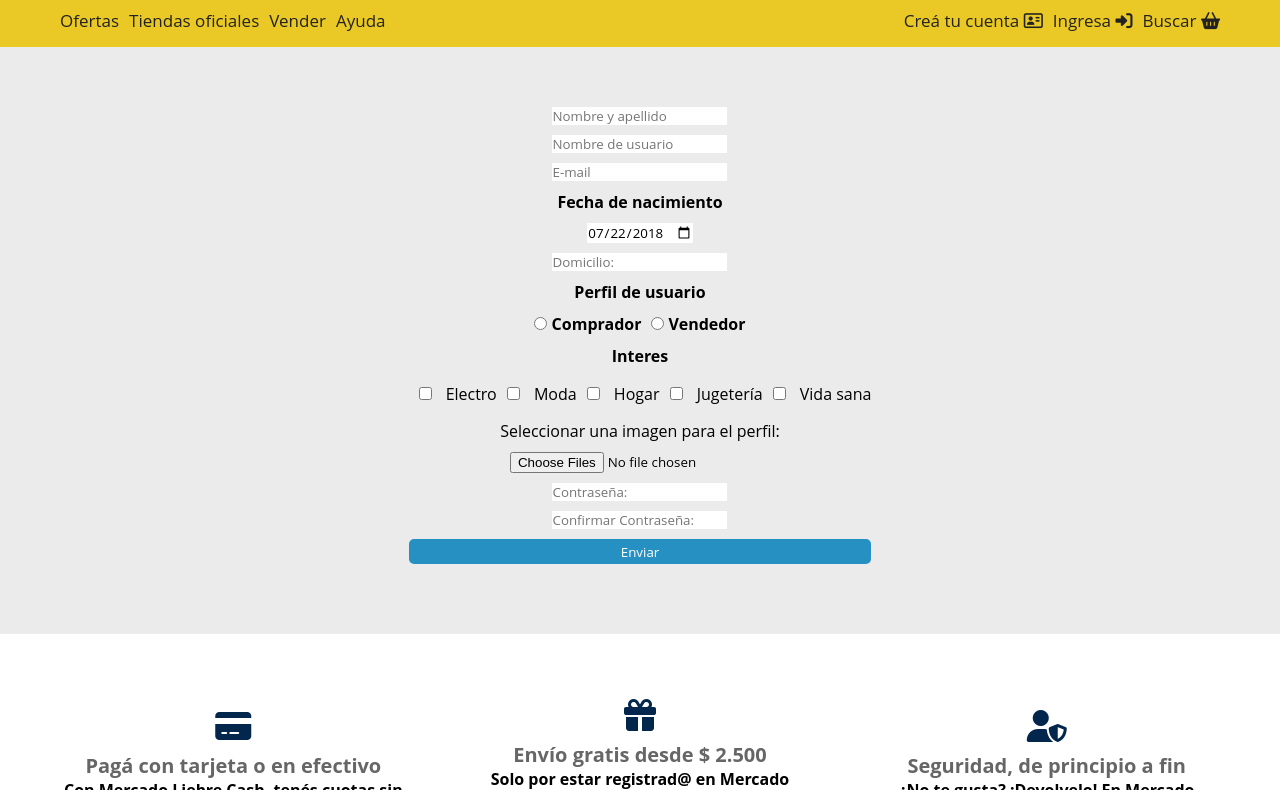
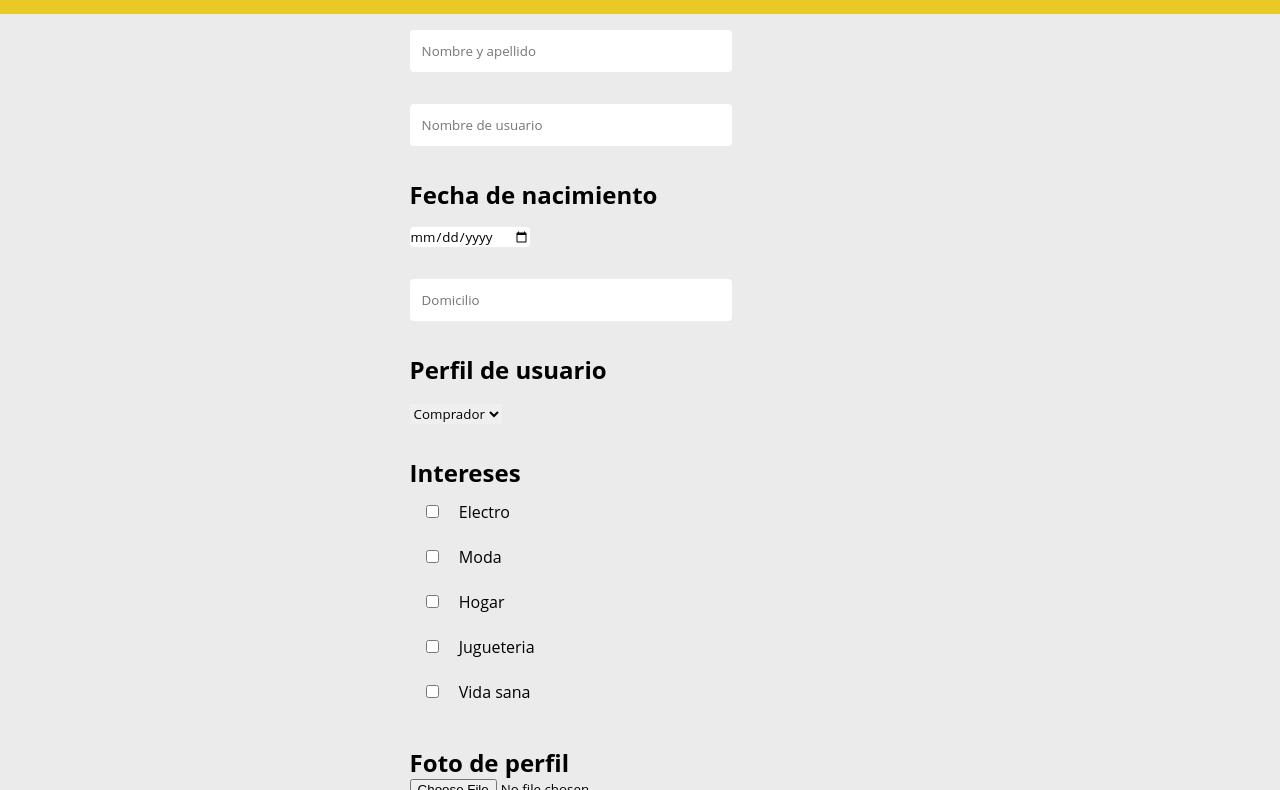
Before and after one commit to marquitos600/mercado_liebre, a website: page views/register.html in a window 1280 px wide. Shown: the part 113-903 px from the top of the page. Drawn offline with Linux system fonts and the light colour scheme.

Commit message:
actualizacion

```diff
--- a/public/css/form.css
+++ b/public/css/form.css
@@ -8,72 +8,135 @@
     margin: 0;
     padding: 0;
     border: 0;
+
   }
 
-.formulario{
-    text-align: center;
-    margin: 50px;
+  .main {
+    background-color: #ebebeb;
+    display: flex;
+    flex-direction: column;
+    align-items: center;
+    justify-content: flex-start;
+    padding: 1rem 0;
 }
 
-p label{
-    font-weight:bold;
+.formulario-registro {
+    width: 70%;
+    margin: 1rem 0;
 }
 
-.radio{
-    display: flex;
-    align-items: center;
-    justify-content: center;
+
+.campo {
+    display: block;
+    margin-bottom: 2rem;
+    padding-left: 0.75rem;
+    width: 100%;
+    background-color: #ffffff;
+    border-radius: 4px;
 }
 
-.vendedor{
-    margin-left: 10px;
+.campo input {
+    width: 100%;
+    height: 100%;
+    padding: 0.75rem 0;
 }
-div{
+
+
+input {
+    display: block;
+}
+
+
+button, input {
+    border: none;
+    background-image: none;
+    background-color: transparent;
+    -webkit-box-shadow: none;
+    -moz-box-shadow: none;
+    box-shadow: none;
+    outline: none;
+}
+
+.nacimiento {
+    margin-bottom: 2rem;
+}
+
+.nacimiento label h2 {
+    margin-bottom: 1rem;
+}
+
+
+.nacimiento input {
+    background-color: #ffffff;
+    border-radius: 4px;
+}
+
+.perfil-usuario {
+    margin-bottom: 2rem;
+}
+
+.perfil-usuario label h2 {
+    margin-bottom: 1rem;
+}
+
+.intereses {
+    margin-bottom: 2rem;
+}
+
+.checkboxes {
     display: flex;
-    align-items: center;
-    justify-content: center;
-    margin: 10px;
+    flex-direction: column;
 }
-#cbox2{
-margin: 10px;
+
+.checkboxes div input {
+    display: inline;
+    margin: 1rem;
 }
-p{
-    font-weight: bold;
+
+.foto-usuario {
+    margin-bottom: 2rem;
+}
+
+.botones {
+    display: flex;
+    justify-content: space-between;
+}
+
+.boton-registrarse, .boton-borrar-todo {
+    width: 45%;
+}
+
+.boton-registrarse button, .boton-borrar-todo button {
+    width: 100%;
+    padding: 0.75rem;
+    background-color: #03264C;
+    border-radius: 4px;
+    color: #ffffff;
+}
+
+
+.boton-registrarse, .boton-borrar-todo {
+    width: 45%;
 }
 
 
 
-/*login*/
 
-.nombre, .contraseña{
-    display: flex;
-    height: 35px;
-    align-items: center;
-    justify-content: center;
-   text-align: center;
+@media (min-width: 769px){
+.campo{
+    width: 40%;
 }
 
-.enviar{
-    background-color: #2790c3;
-    display: flex;
-    justify-content: center;
-    align-items: center;
-    height: 25px;
-    border-radius: 5px;
-    color: white;
-    width: -webkit-fill-available;
+.botones {
+    width: 40%;
 }
 
-.enviar p{
-    color: white;
+main {
+    align-content: flex-end;
+    display: flex;
+    padding: 0 5vw;
+    justify-content: right;
 }
 
-main{
-    align-items: center;
-    display: flex;
-    justify-content: center;
+
 }
-
-.enviar:hover{
-background-color: #0022AA;
-}
--- /dev/null
+++ b/public/css/login.css
@@ -0,0 +1,54 @@
+* {
+    box-sizing: border-box;
+    margin: 0;
+    padding: 0;
+}
+
+.main {
+    background-color: #ebebeb;
+    display: flex;
+    flex-direction: column;
+    align-items: center;
+    justify-content: flex-start;
+}
+.formulario-login {
+    width: 70%;
+    margin: 1rem 0;
+}
+
+.campo {
+    display: block;
+    margin-bottom: 2rem;
+    padding-left: 0.75rem;
+    width: 100%;
+    background-color: #ffffff;
+    border-radius: 4px;
+}
+
+input {
+    display: block;
+}
+
+.campo input {
+    width: 100%;
+    height: 100%;
+    padding: 0.75rem 0;
+}
+
+button, input {
+    border: none;
+    background-image: none;
+    background-color: transparent;
+    -webkit-box-shadow: none;
+    -moz-box-shadow: none;
+    box-shadow: none;
+    outline: none;
+}
+
+.boton-entrar button {
+    width: 100%;
+    padding: 0.75rem;
+    background-color: #03264C;
+    border-radius: 4px;
+    color: #ffffff;
+}
--- a/views/register.html
+++ b/views/register.html
@@ -1,5 +1,6 @@
 <!DOCTYPE html>
 <html lang="en">
+
 <head>
     <meta charset="UTF-8">
     <meta http-equiv="X-UA-Compatible" content="IE=edge">
@@ -28,6 +29,7 @@
     <!--Nombre-->
 
 </head>
+
 <body>
     <header>
 
@@ -83,84 +85,97 @@
 
 
     <main>
-        <div class="formulario">
 
-            <form action="/register" method="POST">
-                <div>
-                    <!--<label>Nombre y apellido</label>-->
-                    <input type="text" name="nombre" required placeholder="Nombre y apellido">
+        <form action="/register" method="POST" class="formulario-registro">
+                <div class="mitad-pantalla">
+                    <div class="form-izquierda">
+                        <div class="campo">
+                            <input type="text" placeholder="Nombre y apellido" required="" minlength="8">
                         </div>
 
-                <div>
-                    <!--<label>Nombre de usuario</label>-->
-                    <input type="text" name="nombre" required placeholder="Nombre de usuario">
+                        <div class="campo">
+                            <input type="text" placeholder="Nombre de usuario" required="">
                         </div>
 
-                <div>
-                    <!--<label>E-mail:</label>-->
-                    <input type="email" name="email" required placeholder="E-mail">
+                        <div class="nacimiento">
+                            <label for="fecha-nacimiento">
+                                <h2>Fecha de nacimiento</h2>
+                            </label>
+                            <input type="date" id="fecha-nacimiento" required="">
                         </div>
 
-                <p>Fecha de nacimiento</p>
+                        <div class="campo">
+                            <input type="text" placeholder="Domicilio" required="">
+                        </div>
 
+                        <div class="perfil-usuario">
+                            <label for="comprar-vender">
+                                <h2>Perfil de usuario</h2>
+                            </label>
+                            <select name="comprar-vender" id="comprar-vender" required="">
+                                <option value="comprador">Comprador</option>
+                                <option value="vendedor">Vendedor</option>
+                            </select>
+                        </div>
+                    </div>
+
+                    <div class="form-derecha">
+                        <div class="intereses">
+                            <label>
+                                <h2>Intereses</h2>
+                            </label>
+                            <div class="checkboxes">
                                 <div>
-                    <input type="date" id="start" name="trip-start" value="2018-07-22" min="2021-01-01"
-                        max="2022-12-31">
+                                    <input type="checkbox" name="intereses" value="electro" id="electro">
+                                    <label for="electro">Electro</label>
+                                </div>
+                                <div>
+                                    <input type="checkbox" name="intereses" value="moda" id="moda">
+                                    <label for="moda">Moda</label>
+                                </div>
+                                <div>
+                                    <input type="checkbox" name="intereses" value="hogar" id="hogar">
+                                    <label for="hogar">Hogar</label>
+                                </div>
+                                <div>
+                                    <input type="checkbox" name="intereses" value="jugueteria" id="jugueteria">
+                                    <label for="jugueteria">Jugueteria</label>
+                                </div>
+                                <div>
+                                    <input type="checkbox" name="intereses" value="vida-sana" id="vida-sana">
+                                    <label for="vida-sana">Vida sana</label>
+                                </div>
+                            </div>
+                        </div>
+
+                        <div class="foto-usuario">
+                            <label for="foto-usuario">
+                                <h2>Foto de perfil</h2>
+                            </label>
+                            <input type="file" name="foto-usuario" id="foto-usuario" required="">
+                        </div>
 
                     </div>
-
-                <div>
-                    <!-- <label>Domicilio:</label>-->
-                    <input type="text" name="Domicilio" required placeholder="Domicilio:">
                 </div>
 
-
-                <p>Perfil de usuario</p>
-
-
-                <div class="radio">
-                    <p class="comprador">
-                        <input type="radio" name="my-input" id="comprador">
-                        <label for="comprador">Comprador</label>
-                    </p>
-
-                    <p class="vendedor">
-                        <input type="radio" name="my-input" id="vendedor">
-                        <label for="vendedor">Vendedor</label>
-
-                    </p>
+                <div class="campo">
+                    <input type="password" placeholder="Contraseña" required="">
                 </div>
 
-
-                <p>Interes</p>
-                <div>
-                    <label>  <input type="checkbox" id="cbox2" value="first_checkbox"> Electro</label><br>
-                    <label>  <input type="checkbox" id="cbox2" value="second_checkbox"> Moda</label><br>
-                    <label> <input type="checkbox" id="cbox2" value="second_checkbox"> Hogar</label><br>
-                    <label> <input type="checkbox" id="cbox2" value="second_checkbox"> Jugetería</label><br>
-                    <label> <input type="checkbox" id="cbox2" value="second_checkbox"> Vida sana</label><br>
+                <div class="campo">
+                    <input type="password" placeholder="Confirmar contraseña" required="">
                 </div>
 
-                <div>
-                    <label>Seleccionar una imagen para el perfil:</label>
-                </div>
-                <div>
-                    <input type="file" name="avatar" accept=".jpg" multiple>
+                <div class="botones">
+                    <div class="campo, boton-registrarse">
+                        <button type="submit">Registrarse</button>
                     </div>
 
-                <div>
-                    <!--<label>Contraseña:</label>-->
-                    <input type="password" name="password" required placeholder="Contraseña:">
+                    <div class="campo, boton-borrar-todo">
+                        <button type="reset"> Borrar todo</button>
+                    </div>
                 </div>
 
-                <div>
-                    <!--<label>Confirmar Contraseña:</label>-->
-                    <input type="password" name="password" required placeholder="Confirmar Contraseña:">
-                </div>
-
-                <div >
-                    <button type="submit" class="enviar" >Enviar</button>
-                </div>
             </form>
         </div>
 
@@ -175,7 +190,8 @@
                 </div>
 
                 <h3>Pagá con tarjeta o en efectivo</h3>
-                <p>Con Mercado Liebre Cash, tenés cuotas sin interés con tarjeta o efectivo en puntos de pago. ¡Y siempre es seguro!</p>
+                <p>Con Mercado Liebre Cash, tenés cuotas sin interés con tarjeta o efectivo en puntos de pago. ¡Y
+                    siempre es seguro!</p>
 
             </section>
 
@@ -185,7 +201,8 @@
                 </div>
 
                 <h3>Envío gratis desde $ 2.500</h3>
-                <p>Solo por estar registrad@ en Mercado Liebre tenés envíos gratis en miles de productos. Es un beneficio de Mercado Puntos.</p>
+                <p>Solo por estar registrad@ en Mercado Liebre tenés envíos gratis en miles de productos. Es un
+                    beneficio de Mercado Puntos.</p>
 
             </section>
 
@@ -195,7 +212,8 @@
                 </div>
 
                 <h3>Seguridad, de principio a fin</h3>
-                <p>¿No te gusta? ¡Devolvelo! En Mercado Liebre, no hay nada que no puedas hacer, porque estás siempre protegid@.</p>
+                <p>¿No te gusta? ¡Devolvelo! En Mercado Liebre, no hay nada que no puedas hacer, porque estás siempre
+                    protegid@.</p>
 
             </section>
 
```
Also changed, not shown: views/login.html (+15 -18 lines). Lines whose indentation alone changed are shown as unchanged.
